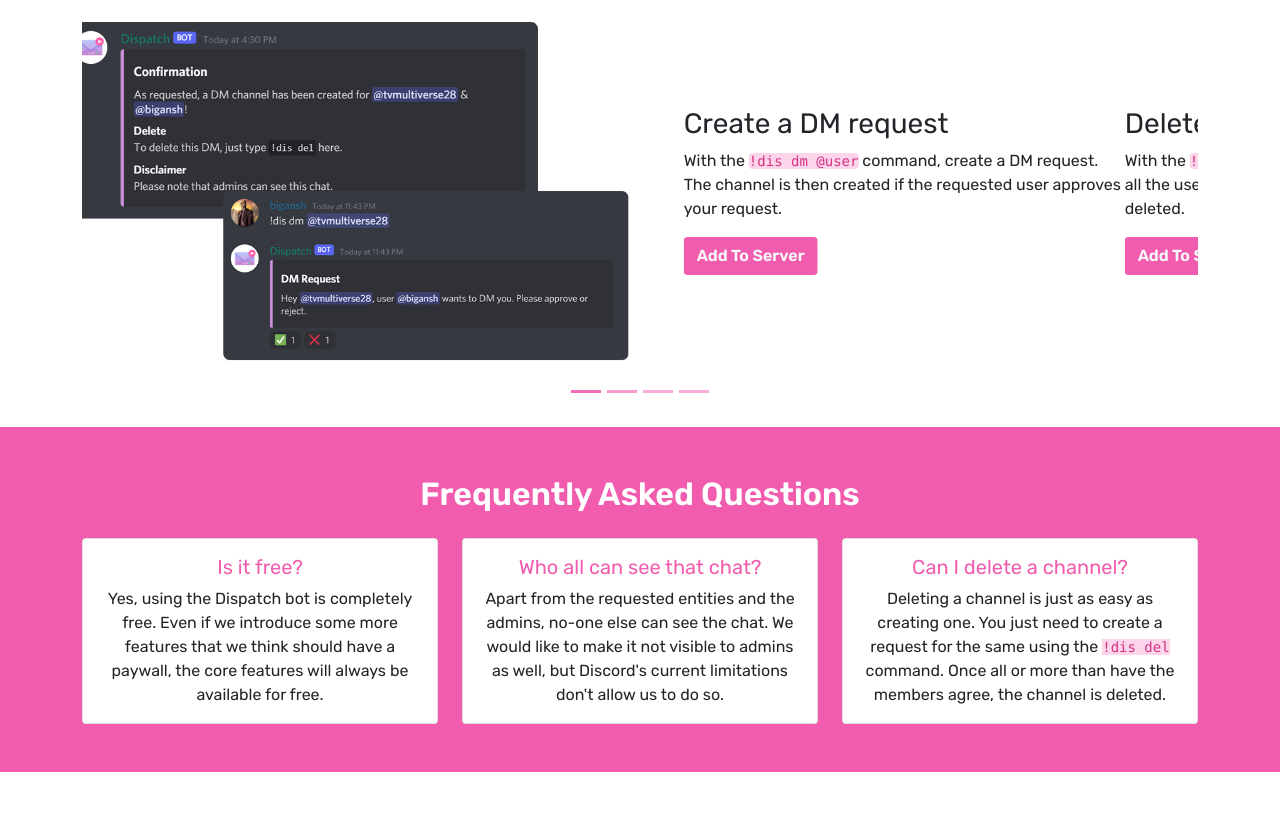
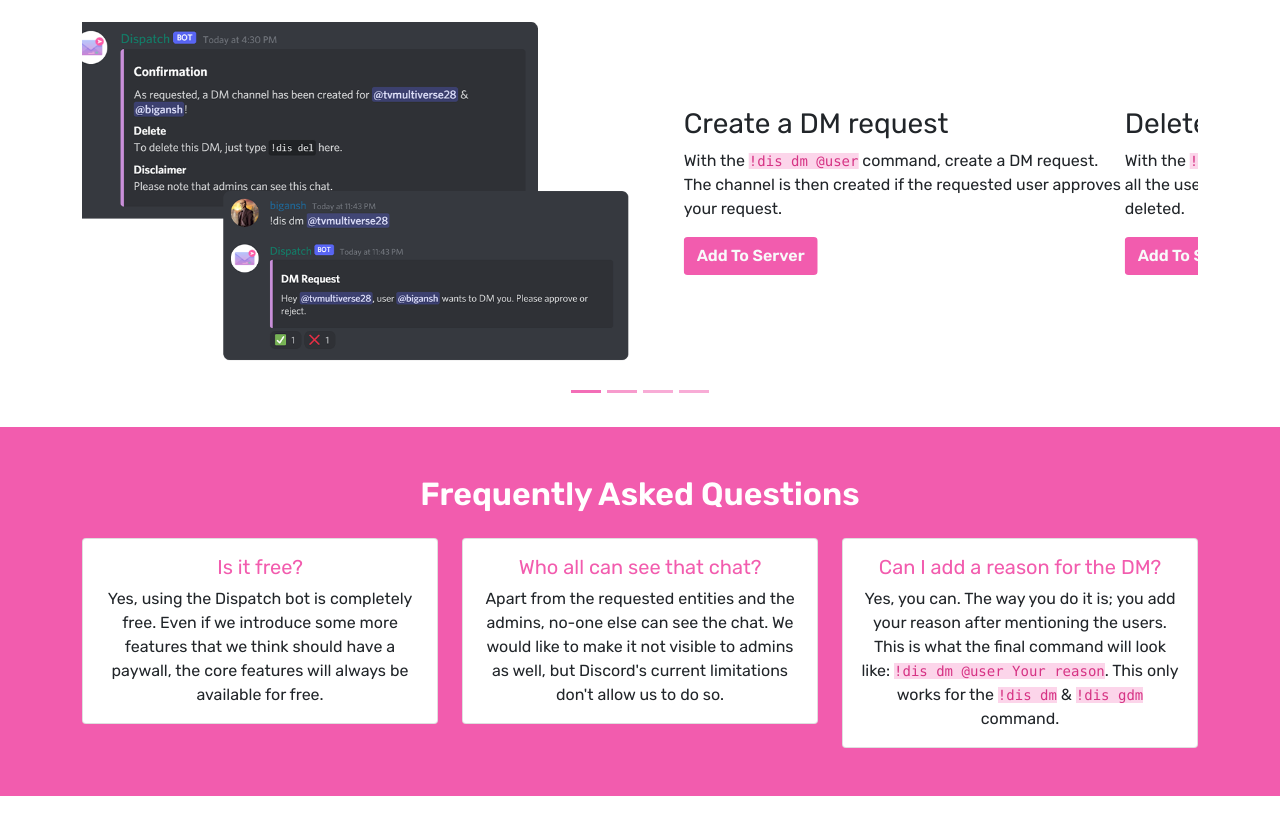
Before and after one commit to bigansh/dispatchbot, a plain HTML site: page frontend/index.html in a window 1280 px wide. Shown: the part 896-1713 px from the top of the page. Drawn offline with nearby package versions, Linux system fonts and the light colour scheme.

Commit message:
add faq for reason in fe

```diff
--- a/frontend/index.html
+++ b/frontend/index.html
@@ -226,7 +226,7 @@
 								<div class="col-md-5 mt-md-0 mt-2 text-md-start">
 									<h3>Create a DM request</h3>
 									<p>
-										With the <code class="rounded">!dis dm @user</code> command,
+										With the <code>!dis dm @user</code> command,
 										create a DM request. The channel is then created if the
 										requested user approves your request.
 									</p>
@@ -252,7 +252,7 @@
 								>
 									<h3>Delete a channel</h3>
 									<p>
-										With the <code class="rounded">!dis del</code> command,
+										With the <code>!dis del</code> command,
 										delete the DM channel. Once all the users accept the delete
 										request, the channel gets deleted.
 									</p>
@@ -286,7 +286,7 @@
 								<div class="col-md-5 mt-md-0 mt-2 text-md-start">
 									<h3>Access help</h3>
 									<p>
-										With the <code class="rounded">!dis help</code> command,
+										With the <code>!dis help</code> command,
 										access the help menu whenever needed. This menu contains all
 										the command the bot understands.
 									</p>
@@ -313,7 +313,7 @@
 									<h3>Create Group DMs</h3>
 									<p>
 										With the
-										<code class="rounded">!dis gdm @user, @user</code> command,
+										<code>!dis gdm @user, @user</code> command,
 										you can request for a group DM. If all the users mentioned
 										accept the request, a channel is created only visible to the
 										mentioned members.
@@ -377,12 +377,9 @@
 					<div class="col-md">
 						<div class="card">
 							<div class="card-body">
-								<h5 class="card-title">Can I delete a channel?</h5>
+								<h5 class="card-title">Can I add a reason for the DM?</h5>
 								<p class="card-text">
-									Deleting a channel is just as easy as creating one. You just
-									need to create a request for the same using the
-									<code>!dis del</code> command. Once all or more than have the
-									members agree, the channel is deleted.
+									Yes, you can. The way you do it is; you add your reason after mentioning the users. This is what the final command will look like: <code>!dis dm @user Your reason</code>. This only works for the <code>!dis dm</code> & <code>!dis gdm</code> command.
 								</p>
 							</div>
 						</div>
```
